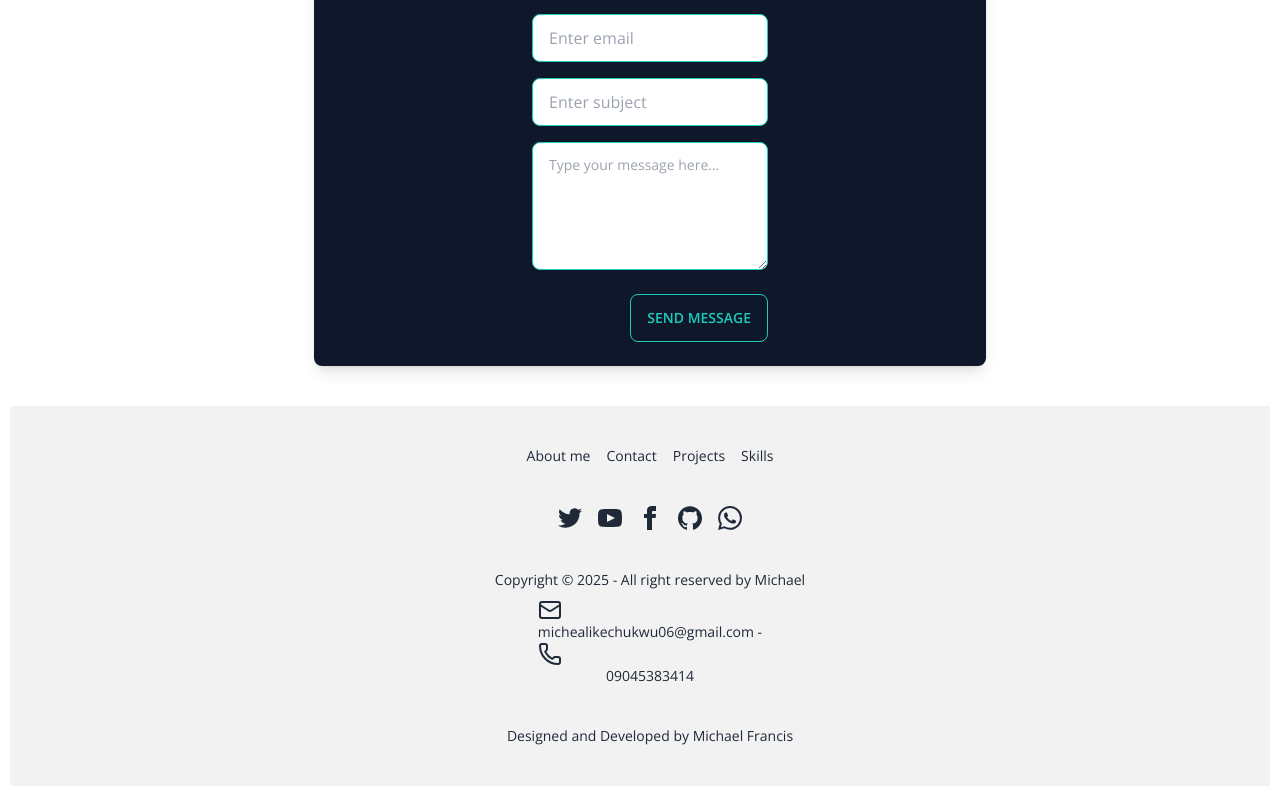
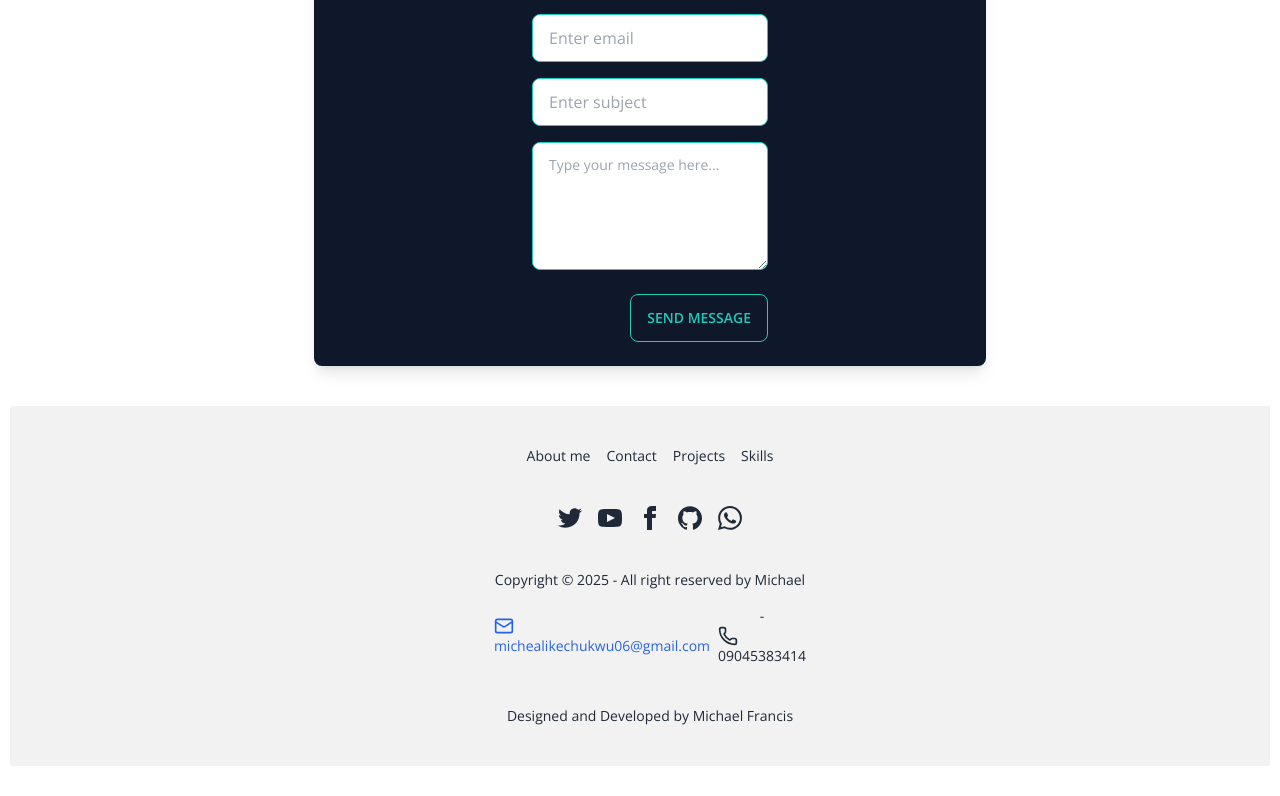
Before and after one commit to Michael-Francis67/portfolio, a React (Vite) app in the folder frontend/: page / in a window 1280 px wide. Shown: the part 2142-2938 px from the top of the page. Built offline with nearby package versions, Linux system fonts and the light colour scheme; no server answers; a web font is replaced by a local one.

Commit message:
Modified the email link to go to my email

```diff
--- a/frontend/src/components/footer/footer.component.jsx
+++ b/frontend/src/components/footer/footer.component.jsx
@@ -66,8 +66,18 @@ const FooterComponent = () => {
             </nav>
             <aside className="overflow-hidden">
                 <p className="text-center">Copyright © 2025 - All right reserved by Michael</p>
-                <p className="text-center">
-                    <Mail size={24} /> michealikechukwu06@gmail.com - <Phone size={24} /> 09045383414
+                <p className="flex justify-center items-center gap-2 mt-2">
+                    <p>
+                        <a
+                            href="mailto:michealikechukwu06@gmail.com"
+                            className="no-underline text-blue-600 hover:text-blue-800 cursor-pointer"
+                        >
+                            <Mail size={20} /> michealikechukwu06@gmail.com
+                        </a>
+                    </p>{" "}
+                    <p>
+                        - <Phone size={20} /> 09045383414
+                    </p>
                 </p>
             </aside>
             <div className="text-sm">
```
